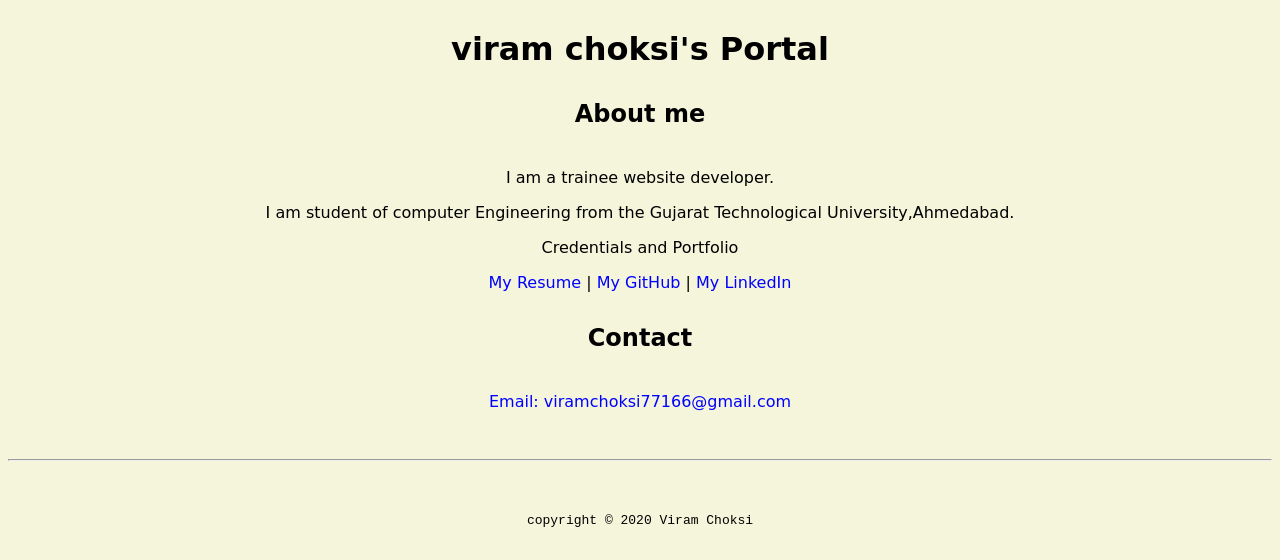
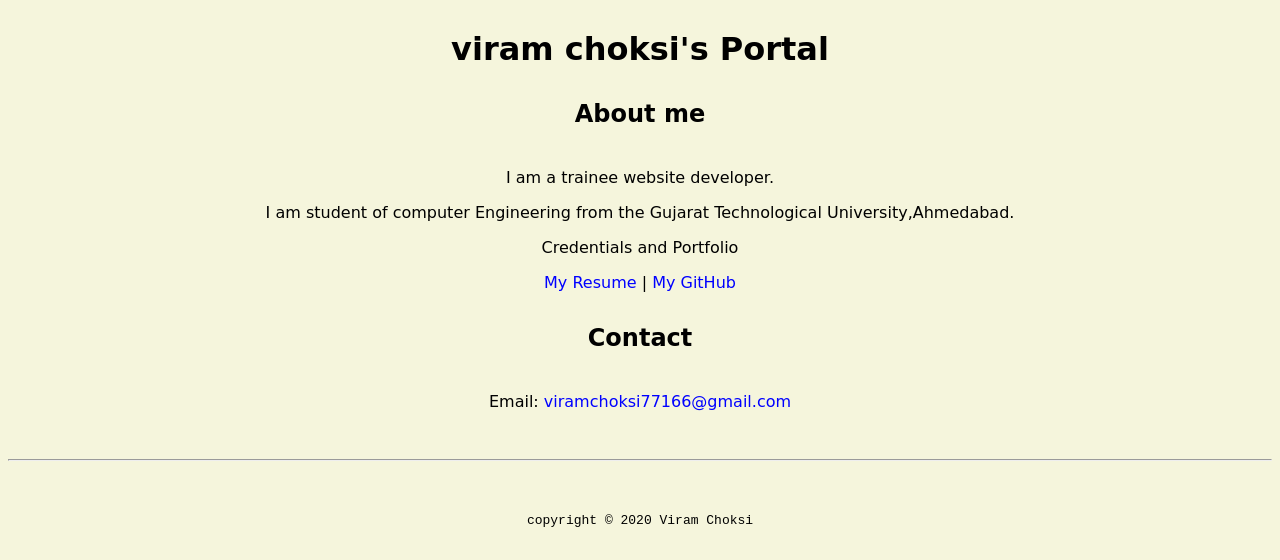
Before and after one commit to viram87/viram87.github.io, a plain HTML site: page index.html in a window 1280 px wide. Shown: the part 978-1538 px from the top of the page. Drawn offline with Linux system fonts and the light colour scheme.

Commit message:
Update index.html

```diff
--- a/index.html
+++ b/index.html
@@ -24,9 +24,7 @@
     <p> I am a trainee website developer. </p>
     <p>I am student of computer Engineering from the Gujarat Technological University,Ahmedabad. </p>
     Credentials and Portfolio
-<p> <a href="resume.html">My Resume </a> | <a href="https://github.com/viram87" >My GitHub </a> | <a href="www.linkedin.com/in/viramchoksi
-">My LinkedIn </p>
-
+<p> <a href="resume.html">My Resume </a> | <a href="https://github.com/viram87" >My GitHub </a> </p>
 <h2> Contact </h2>
 
 <p>Email:  <a href="mailto:viramchoksi77166@gmail.com">viramchoksi77166@gmail.com </a> </p>
```
